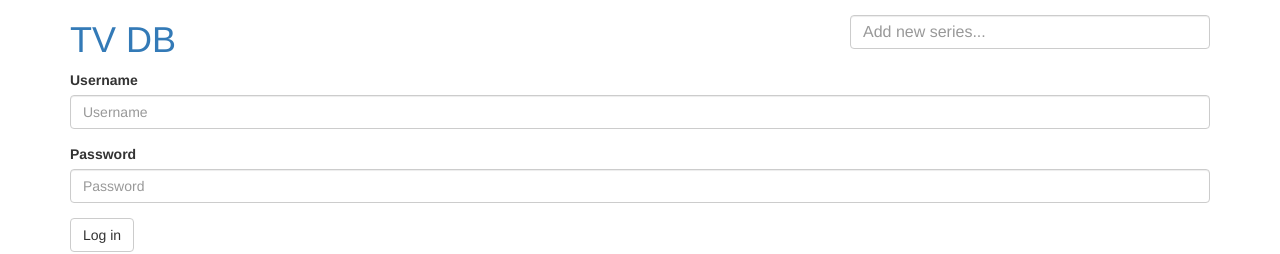
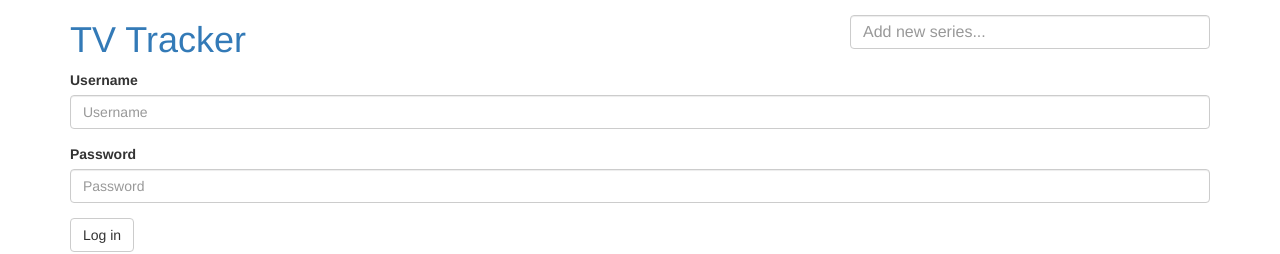
Before and after one commit to kvikshaug/tv-tracker, a Django app: template core/templates/login.html in a window 1280 px wide. Shown: the top 254 px of the page. Run offline with Django 3.2, Linux system fonts and the light colour scheme; the template is opened without the code that fills it, so the values that code supplies are empty; style sheets or scripts are compiled from the project's sources; some libraries are stand-ins or nearby versions.

Commit message:
TV Tracker

```diff
--- a/core/templates/layout.html
+++ b/core/templates/layout.html
@@ -2,7 +2,7 @@
 <html>
 <head>
 
-  <title>TV</title>
+  <title>TV Tracker</title>
   <meta charset="utf-8">
   <link rel="stylesheet" href="//maxcdn.bootstrapcdn.com/bootstrap/3.3.6/css/bootstrap.min.css">
   <link rel="stylesheet" href="/static/css/style.css" media="screen">
@@ -15,7 +15,7 @@
     <header>
       <div class="row">
         <div class="col-md-8">
-          <h1><a href="/">TV DB</a></h1>
+          <h1><a href="/">TV Tracker</a></h1>
         </div>
         <div class="col-md-4">
           <form action="{% url 'core:search' %}" method="get" class="search">
```
